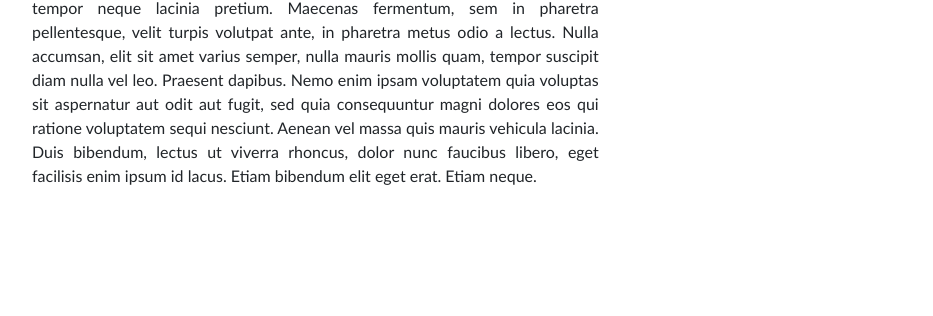
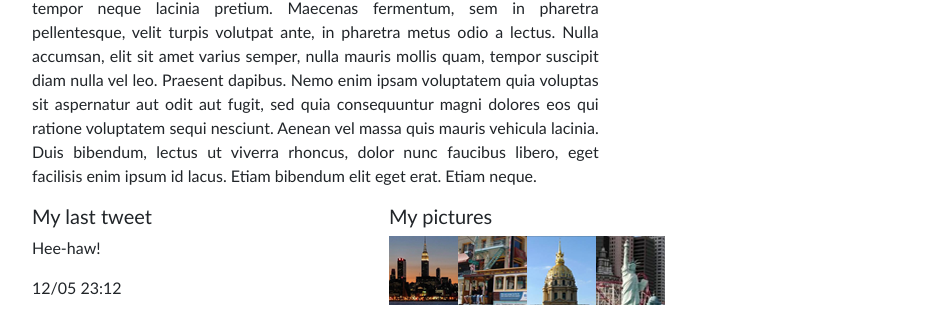
Before and after one commit to bednaJedna/tesena_test_simple_site, a plain HTML site: page index.html in a window 1280 px wide. Shown: the part 915-1231 px from the top of the page, without its empty margins (173-1106 px from the left). Before the commit the page ends 1119 px from the top, so only its background shows below. Drawn offline with nearby package versions, Linux system fonts and the light colour scheme.

Commit message:
footer wip

```diff
--- a/index.html
+++ b/index.html
@@ -131,12 +131,24 @@
 
             </section>
 
-            <footer>
+            <footer id="footer" class="flex-container-footer">
                 <div id="tweet">
-                    <!-- my last tweet -->
+                    <div id="lastTweetHeading">
+                        <h5>My last tweet</h5>
+                    </div>
+                    <p>Hee-haw!</p>
+                    <p>12/05 23:12</p>
                 </div>
                 <div id="my_pictures">
-                    <!-- my pictures -->
+                    <div id="myPicturesHeading">
+                        <h5>My pictures</h5>
+                    </div>
+                    <div id="myPicturesCarousel" class="flex-container-footer">
+                        <div id="pic1"><img src="images/pic1.jpg"></div>
+                        <div id="pic2"><img src="images/pic2.jpg"></div>
+                        <div id="pic3"><img src="images/pic3.jpg"></div>
+                        <div id="pic4"><img src="images/pic4.jpg"></div>
+                    </div>
                 </div>
                 <div id="my_friends">
                     <!-- my friends -->
--- a/style.css
+++ b/style.css
@@ -68,3 +68,8 @@ body {
 }
 
 /* Footer */
+.flex-container-footer {
+  display: flex;
+  flex-direction: row;
+  justify-content: space-between;
+}
```
